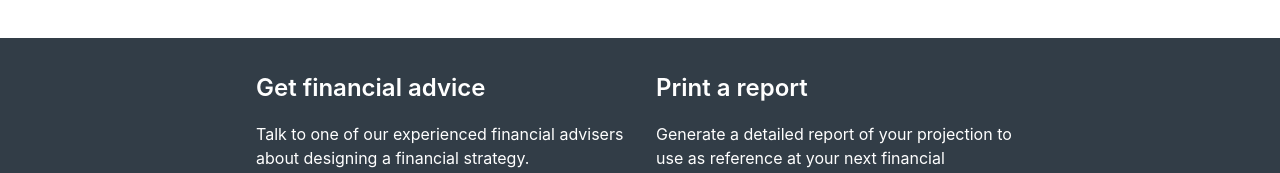
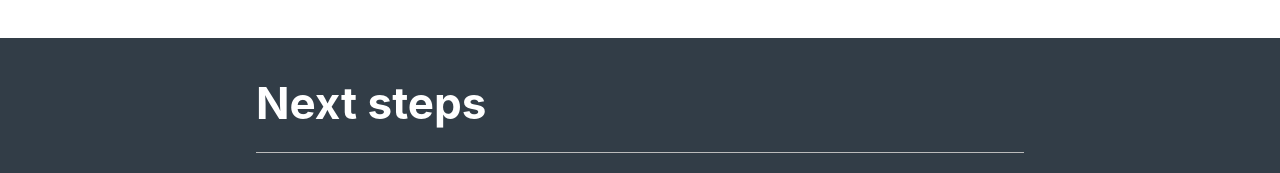
Before and after one commit to jaseflow/calculator, a React (Create React App) app: page /step/results in a window 1280 px wide. Shown: the part 1038-1211 px from the top of the page. Built offline with nearby package versions, Linux system fonts and the light colour scheme.

Commit message:
Tidy up footer

```diff
--- a/src/App.scss
+++ b/src/App.scss
@@ -19,6 +19,10 @@ $doubleSpacing: 2rem;
 
 html {
   background: $offWhite;
+}
+
+img {
+  max-width: 100%;
 }
 
 body {
@@ -798,6 +802,7 @@ hr {
   font-weight: 600;
   padding: 0 1.5rem;
   border-radius: 0;
+  cursor: pointer;
 }
 
 .Modal__option:hover {
@@ -855,7 +860,7 @@ hr {
 }
 
 .Results__hero {
-  background: $darkGreen;
+  background: linear-gradient(35deg, #00945A 57.39%, #7FC241 106.02%);
   padding: 1rem;
   padding-top: 2rem;
   margin-bottom: 0;
--- a/src/slides/Results.js
+++ b/src/slides/Results.js
@@ -171,6 +171,8 @@ function Results(props) {
       </div>
       <div className="Results__footer">
         <div className="container">
+          <h1>Next steps</h1>
+          <hr />
           <div className="Results__actions">
             <div className="Results__block">
               <h2>Get financial advice</h2>
```
Also changed, not shown: 1 other file (tests, documents, lock files or other folders).
